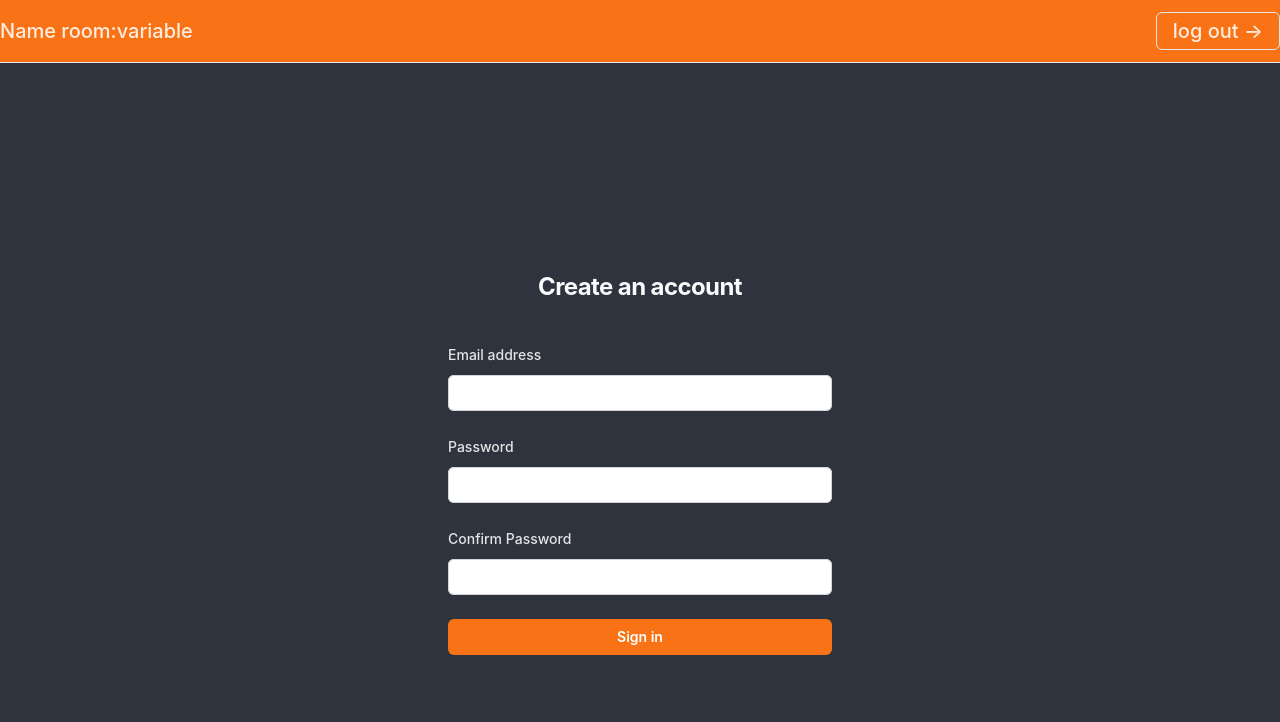
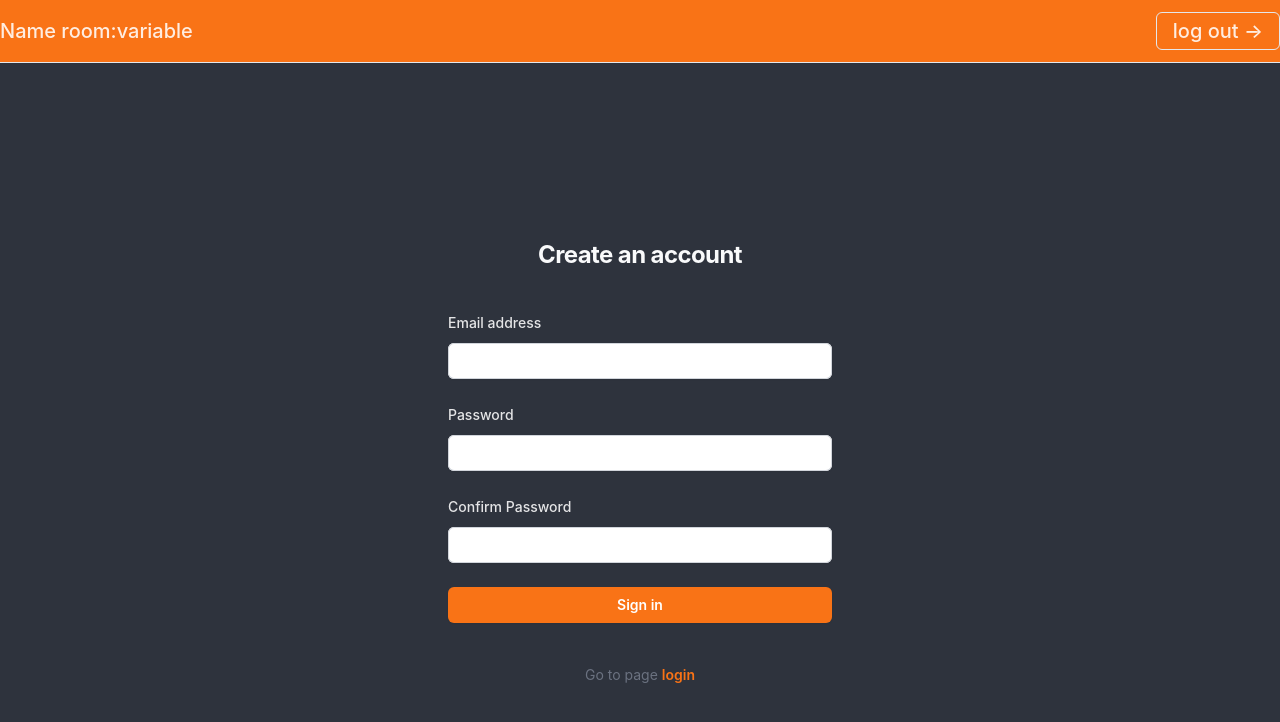
Before and after one commit to SergShcherbina/chat-frontend, a React (Vite) app: page /sign-up in a window 1280 px wide. Shown: the top 722 px of the page. Built offline with nearby package versions, Linux system fonts and the light colour scheme; no server answers.

Commit message:
add link to login page

```diff
--- a/src/components/auth/SignUp.tsx
+++ b/src/components/auth/SignUp.tsx
@@ -1,7 +1,7 @@
 import {useForm} from "react-hook-form";
 import {yupResolver} from "@hookform/resolvers/yup";
 import {InputsType} from "./Login.tsx";
-import {useNavigate} from 'react-router-dom'
+import {Link, useNavigate} from 'react-router-dom'
 import * as yup from "yup";
 import {signUpTC} from "../../redux/auth-reducer.ts";
 import {useAppDispatch} from "../../hooks/useAppDispatch.ts";
@@ -103,6 +103,10 @@ export const SignUp = () => {
                                 className="flex w-full justify-center rounded-md bg-orange-500 px-3 py-1.5 text-sm font-semibold leading-6 text-white shadow-sm hover:bg-orange-400 focus-visible:outline focus-visible:outline-2 focus-visible:outline-offset-2 focus-visible:outline-orange-900">
                             Sign in
                         </button>
+                        <p className="mt-10 text-center text-sm text-gray-500">
+                            Go to page
+                            <Link to="/login" className="font-semibold leading-6 text-orange-500 hover:text-orange-400 ml-1">login</Link>
+                        </p>
                     </div>
                 </form>
             </div>
```
